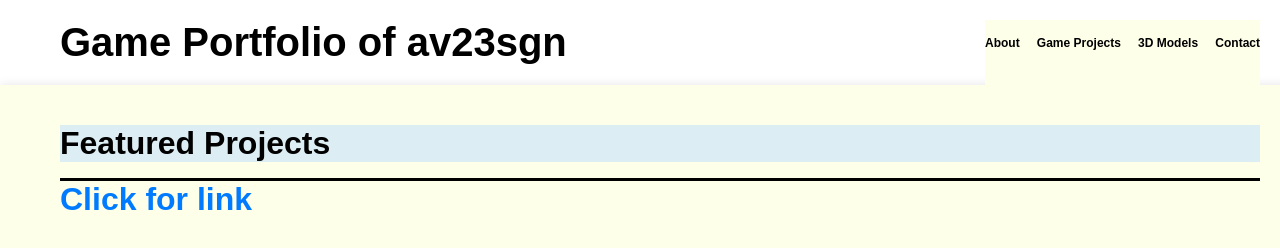
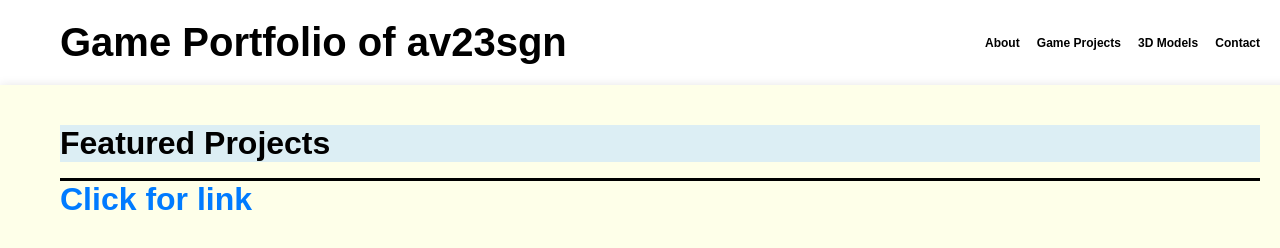
Before and after one commit to av23dev/av23dev.github.io, a plain HTML site: page index.html in a window 1280 px wide. Shown: the top 248 px of the page. Drawn offline with Linux system fonts and the light colour scheme.

Commit message:
Update style.css

```diff
--- a/style.css
+++ b/style.css
@@ -55,7 +55,6 @@ body {
     top: 0;
     right: 0;
     margin-top: 0px;
-    background-color: #feffe9;
 }
 
 h1, h2, h3 {
```
